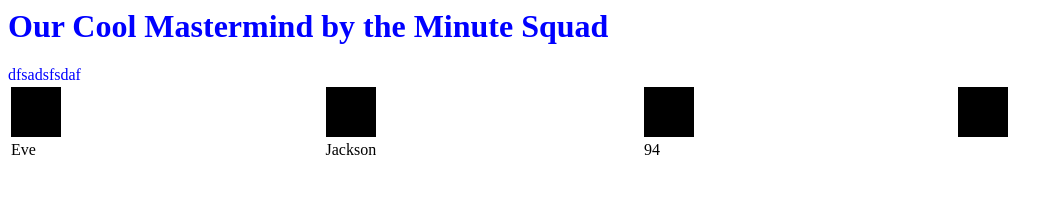
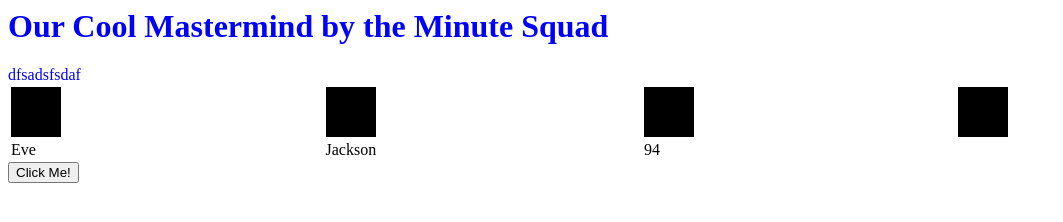
Before and after one commit to julianpoy/mastermind, a plain HTML site: page index.html in a window 1280 px wide. Shown: the whole page, without its empty margins (0-1063 px from the left). Drawn offline with Linux system fonts and the light colour scheme.

Commit message:
added main.js and edited index.html

```diff
--- a/index.html
+++ b/index.html
@@ -1,5 +1,6 @@
 <head>
   <link rel="stylesheet" href="style.css" />
+  <script src="main.js"></script>
 </head>
 <body>
 
@@ -32,5 +33,7 @@
   </tr>
 </table>
 
+<button type="button" onclick="popup()">Click Me!</button>
+
 
 </body>
--- /dev/null
+++ b/main.js
@@ -0,0 +1,3 @@
+function popup(){
+  alert("this is not a popup");
+}
```
